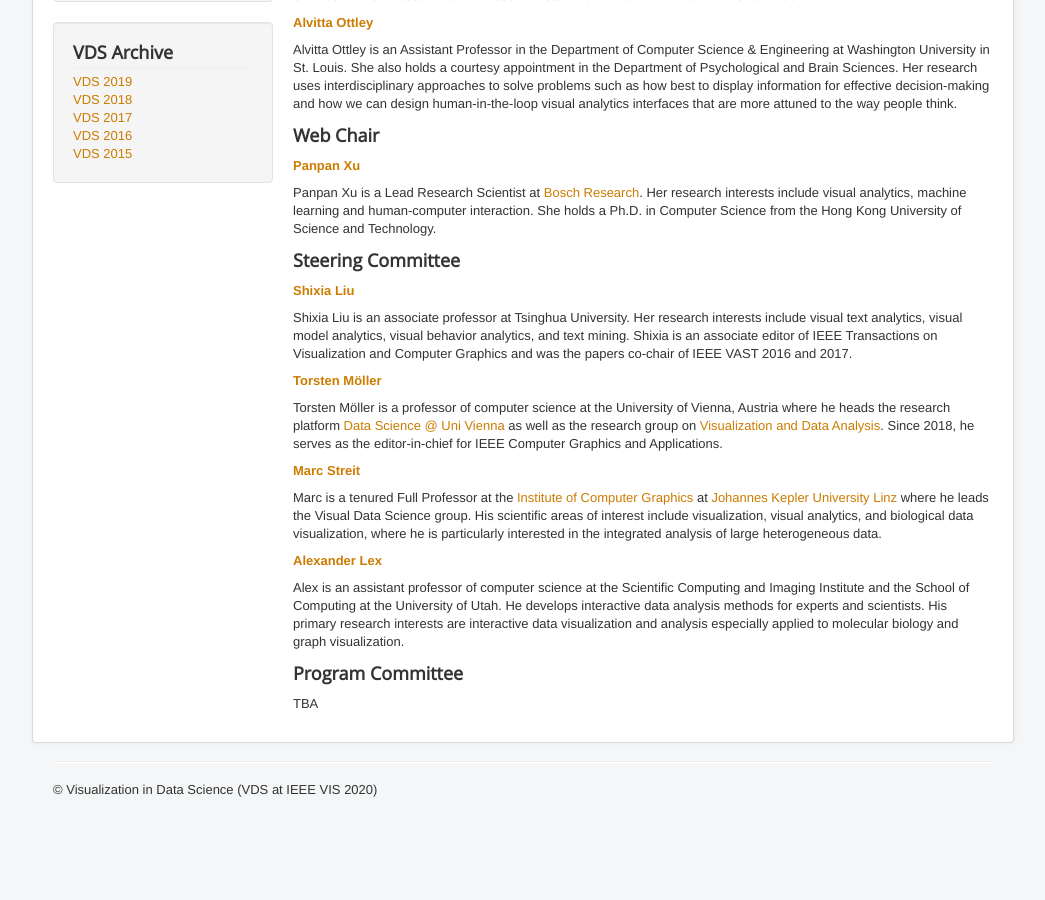
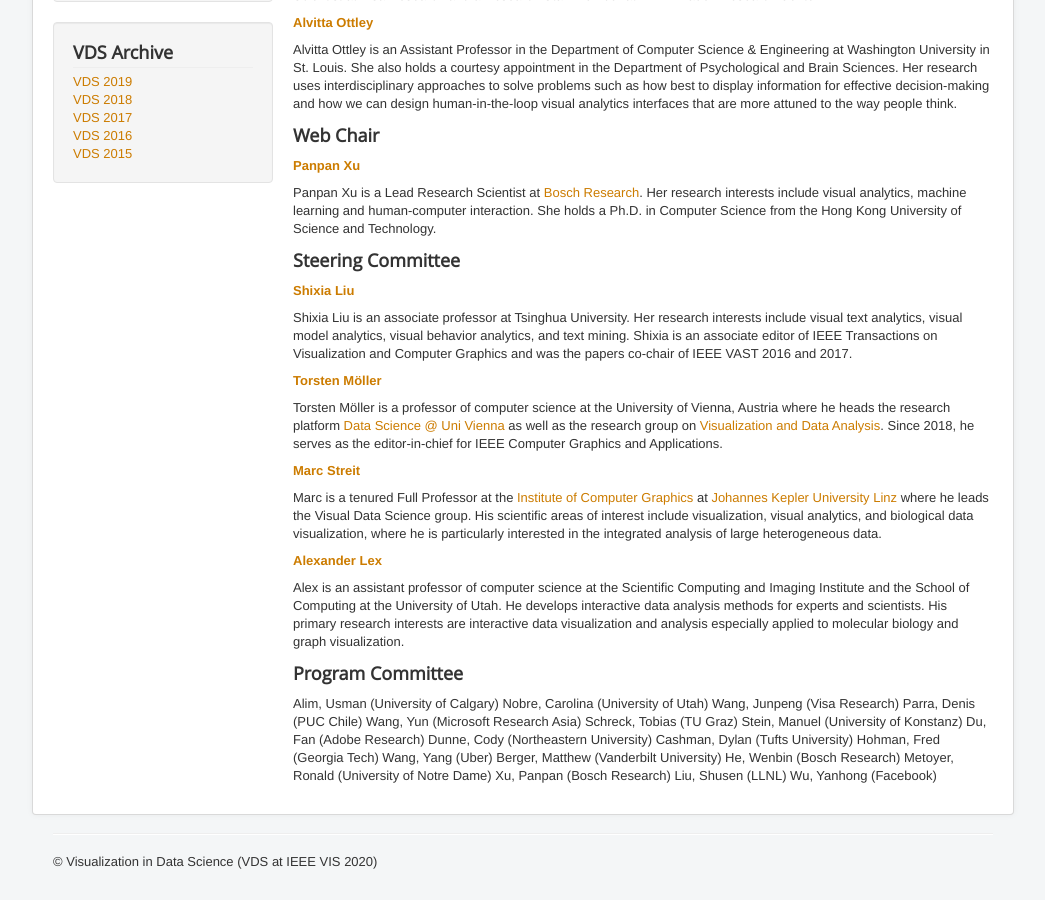
Before and after one commit to visualdatascience/2020, a Jekyll site: the page built from committee.md, in a window 1280 px wide and 900 px high, scrolled down 785 px. Shown: the whole window, without its empty margins (117-1162 px from the left). Built offline with Jekyll 4.4.1, drawn with Linux system fonts in a browser that asks for light colours; before the commit the page ends 1613 px from its top, so only the background shows below that.

Commit message:
update committee

```diff
--- a/committee.md
+++ b/committee.md
@@ -52,30 +52,25 @@ Alex is an assistant professor of computer science at the Scientific Computing a
 
 ### Program Committee
 
-TBA
 
-<!-- Alim, Usman (University of Calgary)
-Banovic, Nikola (University of Michigan, Ann Arbor)
+Alim, Usman (University of Calgary)
+Nobre, Carolina (University of Utah)
+Wang, Junpeng (Visa Research)
+Parra, Denis (PUC Chile)
+Wang, Yun (Microsoft Research Asia)
+Schreck, Tobias (TU Graz)
+Stein, Manuel (University of Konstanz)
+Du, Fan (Adobe Research)
+Dunne, Cody (Northeastern University)
+Cashman, Dylan (Tufts University)
+Hohman, Fred (Georgia Tech)
+Wang, Yang (Uber)
 Berger, Matthew (Vanderbilt University)
-Brown, Eli (Depaul University)
-Cashman, Dylan (Tufts University)
-Dou, Wenwen (UNC Charlotte)
-Du, Fan (Adobe Research)
-Endert, Alex (Georgia Tech)
-Hohman, Fred (Georgia Tech)
-Kahng, Minsuk (Oregon State University)
-Krüger, Robert (Harvard University)
-Liu, Zhicheng (Adobe Research)
-Nobre, Carolina (University of Utah)
-Parra, Denis (PUC Chile)
-Schreck, Tobias (TU Graz)
-Steed, Chad (Oak Ridge National Laboratory)
-Stein, Manuel (University of Konstanz)
-Wang, Bei (University of Utah)
-Wang, Junpeng (Visa Research)
-Wang, Yang (Uber)
-Wu, Yanhong (Visa Research)
-Xu, Panpan (Bosch Research) -->
+He, Wenbin (Bosch Research)
+Metoyer, Ronald (University of Notre Dame)
+Xu, Panpan (Bosch Research)
+Liu, Shusen (LLNL)
+Wu, Yanhong (Facebook)
 
 
 <!-- - Andrienko, Natalia (Fraunhofer IAIS & City University London)
```
